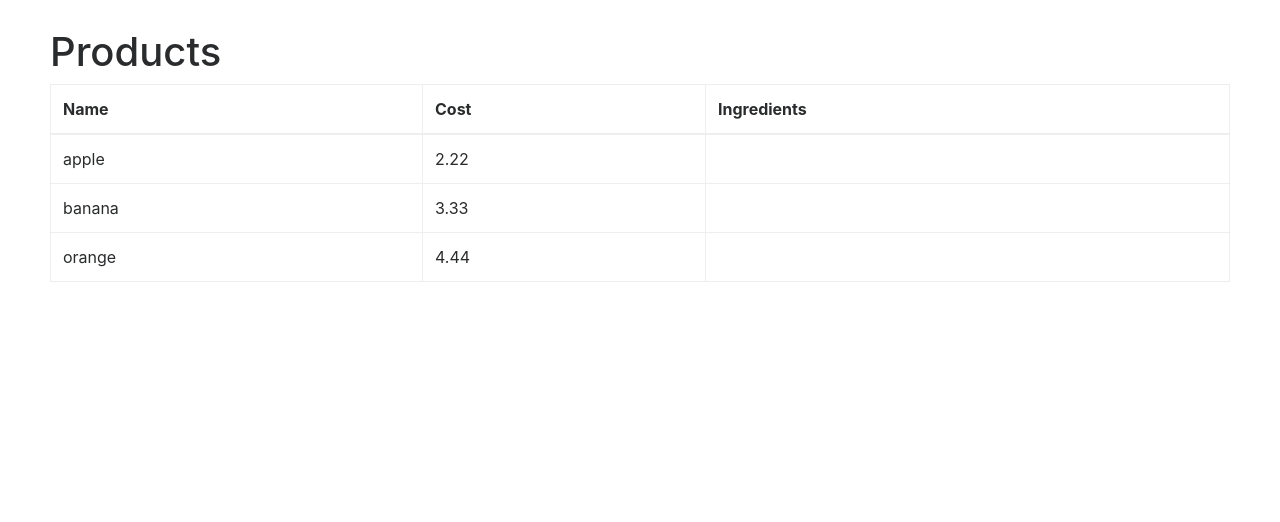
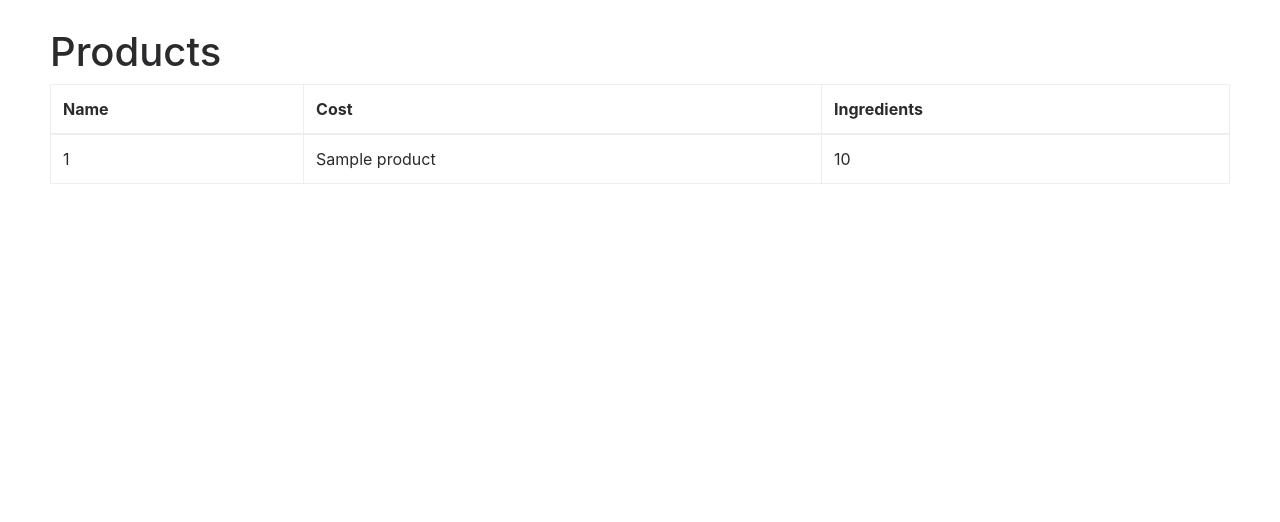
Before and after one commit to GillianLemke/RestaurantManagementSystem, a Flask app: page /products in a window 1280 px wide. Shown: the part 56-578 px from the top of the page. Run offline with Flask 2, Linux system fonts and the light colour scheme; tables that the repository leaves empty or names only in its code hold one stand-in row (values such as "Sample post"); data that the repository does not hold is empty; some libraries are stand-ins or nearby versions.

Commit message:
products from db on ui screen

```diff
--- a/main.py
+++ b/main.py
@@ -13,10 +13,6 @@ def home(name=None):
 
 @app.route('/products')
 def products():
-    # data = Products.get_products()
-    data = [
-        {'name': 'banana', 'cost': 2.22, 'ingredients': 'none'},
-        {'name': 'apple', 'cost': 2.22, 'ingredients': 'none'},
-        {'name': 'orange', 'cost': 2.22, 'ingredients': 'none'},
-    ]
+    product_instance = Products()
+    data = product_instance.get_products()
     return render_template('products.html', products=data)
--- a/templates/products.html
+++ b/templates/products.html
@@ -16,21 +16,13 @@
         </tr>
       </thead>
       <tbody>
-        <tr>
-          <td>apple</td>
-          <td>2.22</td>
-          <td></td>
-        </tr>
-        <tr>
-          <td>banana</td>
-          <td>3.33</td>
-          <td></td>
-        </tr>
-        <tr>
-          <td>orange</td>
-          <td>4.44</td>
-          <td></td>
-        </tr>
+        {% for product in products %}
+          <tr>
+            <td>{{product.name}}</td>
+            <td>{{product.cost}}</td>
+            <td>{{product.ingredients}}</td>
+          </tr>
+        {% endfor %}
       </tbody>
     </table>
 </div>
```
